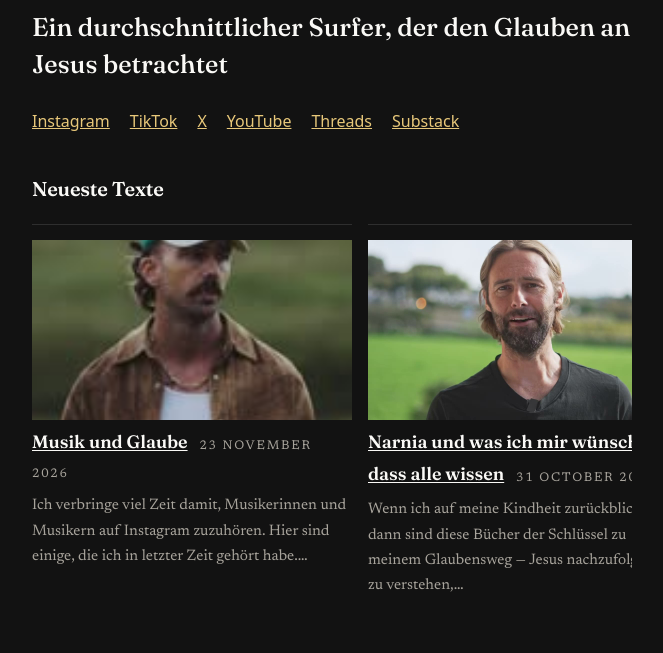
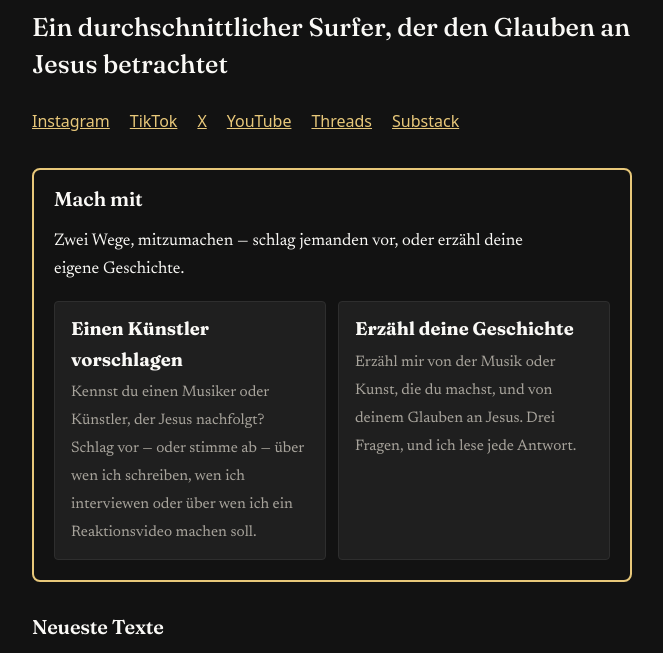
Before and after one commit to streamjonathan/jonathanmccallum-de, an Eleventy site: page index.njk in a window 1280 px wide. Shown: the part 133-786 px from the top of the page, without its empty margins (308-971 px from the left). Built offline with nearby package versions, Linux system fonts and the light colour scheme; Eleventy itself is replaced by a stand-in of ours; files that its build step writes are made by us from their sources; files whose address does not match are found by name.

Commit message:
Get involved box (translated), linking to the main site's Suggest and Share pages
The lang sites have no /suggest-an-artist/ or /share-your-story/ pages, and the
Worker's session cookie is host-only for jonathanmccallum.com (HttpOnly Secure
SameSite=Lax, Path=/, no Domain attribute) with no CORS headers for cross-origin
API calls, so sign-in and the forms cannot work on the .pages.dev origin. Both
cards therefore link to the main site with absolute URLs.

```diff
--- /dev/null
+++ b/_includes/get-involved.njk
@@ -0,0 +1,14 @@
+<section class="get-involved" aria-labelledby="get-involved-heading">
+  <h2 id="get-involved-heading">Mach mit</h2>
+  <p>Zwei Wege, mitzumachen — schlag jemanden vor, oder erzähl deine eigene Geschichte.</p>
+  <div class="get-involved__cards">
+    <a class="get-involved__card" href="https://jonathanmccallum.com/suggest-an-artist/">
+      <strong>Einen Künstler vorschlagen</strong>
+      <span>Kennst du einen Musiker oder Künstler, der Jesus nachfolgt? Schlag vor — oder stimme ab — über wen ich schreiben, wen ich interviewen oder über wen ich ein Reaktionsvideo machen soll.</span>
+    </a>
+    <a class="get-involved__card" href="https://jonathanmccallum.com/share-your-story/">
+      <strong>Erzähl deine Geschichte</strong>
+      <span>Erzähl mir von der Musik oder Kunst, die du machst, und von deinem Glauben an Jesus. Drei Fragen, und ich lese jede Antwort.</span>
+    </a>
+  </div>
+</section>
--- a/_includes/layouts/base.njk
+++ b/_includes/layouts/base.njk
@@ -96,7 +96,7 @@
 </script>
 {% endif %}
 <link rel="alternate" type="application/rss+xml" title="{{ site.title }}" href="/feed/">
-<link rel="preload" href="/css/style.css?v=11" as="style">
+<link rel="preload" href="/css/style.css?v=12" as="style">
 <link rel="stylesheet" href="/css/style.css?v=11">
 </head>
 <body>
--- a/_includes/layouts/page.njk
+++ b/_includes/layouts/page.njk
@@ -5,3 +5,6 @@ layout: layouts/base.njk
   <h1>{{ title }}</h1>
   {{ content | safe }}
 </article>
+{% if page.url != "/suggest-an-artist/" and page.url != "/share-your-story/" %}
+{% include "get-involved.njk" %}
+{% endif %}
--- a/_includes/layouts/post.njk
+++ b/_includes/layouts/post.njk
@@ -10,6 +10,7 @@ layout: layouts/base.njk
   {{ content | safe }}
   </div>
 </article>
+{% include "get-involved.njk" %}
 {% set prevPost = collections.publishedPosts | getPreviousCollectionItem(page) %}
 {% set nextPost = collections.publishedPosts | getNextCollectionItem(page) %}
 {% if prevPost or nextPost %}
--- a/css/style.css
+++ b/css/style.css
@@ -256,6 +256,28 @@ button[type="submit"] {
 /* Featured carousel: the newest articles in a slow-moving row, same
    scroll-snap pattern as the Watch row. The reader can swipe or scroll
    it by hand; the script below moves it along gently when left alone. */
+.get-involved {
+  border: 2px solid var(--link);
+  border-radius: 0.5rem;
+  padding: 1rem 1.25rem 1.25rem;
+  margin: 0 0 1.5rem;
+}
+.get-involved h2 { margin-top: 0; }
+.get-involved__cards { display: flex; flex-wrap: wrap; gap: 0.75rem; margin-top: 0.75rem; }
+.get-involved__card {
+  flex: 1 1 16rem;
+  display: block;
+  padding: 0.75rem 1rem;
+  border: 1px solid var(--line);
+  border-radius: 0.25rem;
+  background: var(--code-bg);
+  color: var(--text);
+  text-decoration: none;
+}
+.get-involved__card:hover { border-color: var(--link); }
+.get-involved__card strong { display: block; font-family: "Fraunces", Georgia, "Iowan Old Style", "Times New Roman", serif; font-size: 1.15rem; margin-bottom: 0.25rem; }
+.get-involved__card span { color: var(--muted); font-size: 0.95rem; }
+
 .featured { margin-top: 1.5rem; }
 .featured-row { display: flex; gap: 1rem; overflow-x: auto; scroll-snap-type: x mandatory; list-style: none; padding: 0 0 0.5rem; margin: 1rem 0; }
 /* The arrows and dots are the navigation now, so the row's own
--- a/index.njk
+++ b/index.njk
@@ -17,6 +17,8 @@ eleventyExcludeFromCollections: true
   <a href="https://www.threads.com/@jonamccallum">Threads</a>
   <a href="https://jonamccallum.substack.com">Substack</a>
 </p>
+
+{% include "get-involved.njk" %}
 
 <section class="featured" data-fade aria-labelledby="featured-heading">
   <h2 id="featured-heading">Neueste Texte</h2>
```
